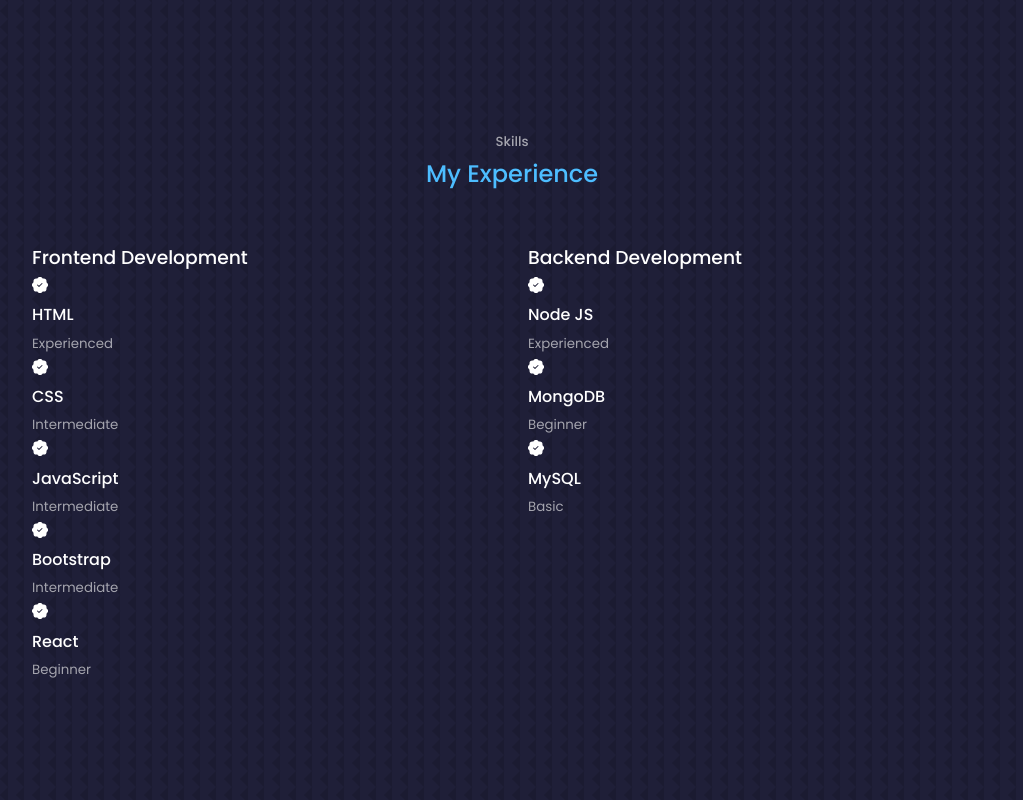
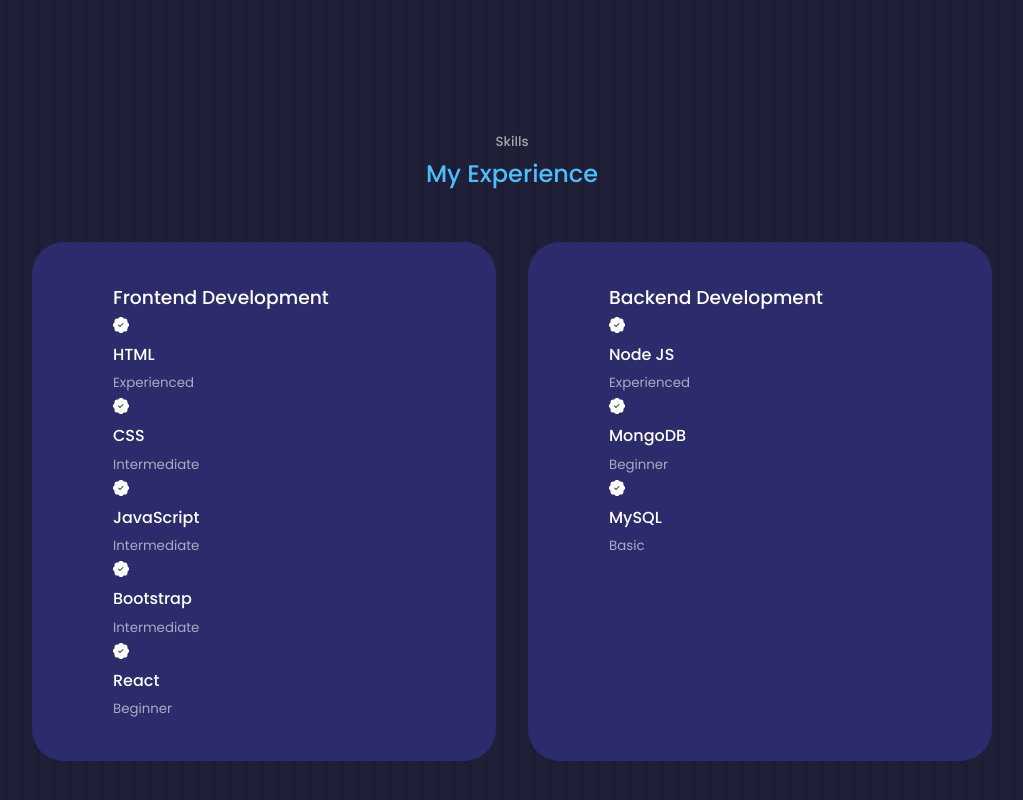
Before and after one commit to molano1979/react-portfolio-1, a React (Create React App) app: page / in a window 1280 px wide. Shown: the part 1725-2525 px from the top of the page, without its empty margins (128-1151 px from the left). Built offline with nearby package versions, Linux system fonts and the light colour scheme.

Commit message:
styling containers

```diff
--- a/src/components/experience/experience.css
+++ b/src/components/experience/experience.css
@@ -3,3 +3,17 @@
     grid-template-columns: 1fr 1fr;
     gap: 2rem;
 }
+
+.experience_container > div {
+    background: var(--color-bg-variant);
+    padding: 2.4rem 5rem;
+    border-radius: 2rem;
+    border: 1px solid transparent;
+}
+
+.experience_container > div:hover {
+    background: transparent;
+    border-color: var(--color-primary-variant);
+    cursor: default;
+
+}
```
